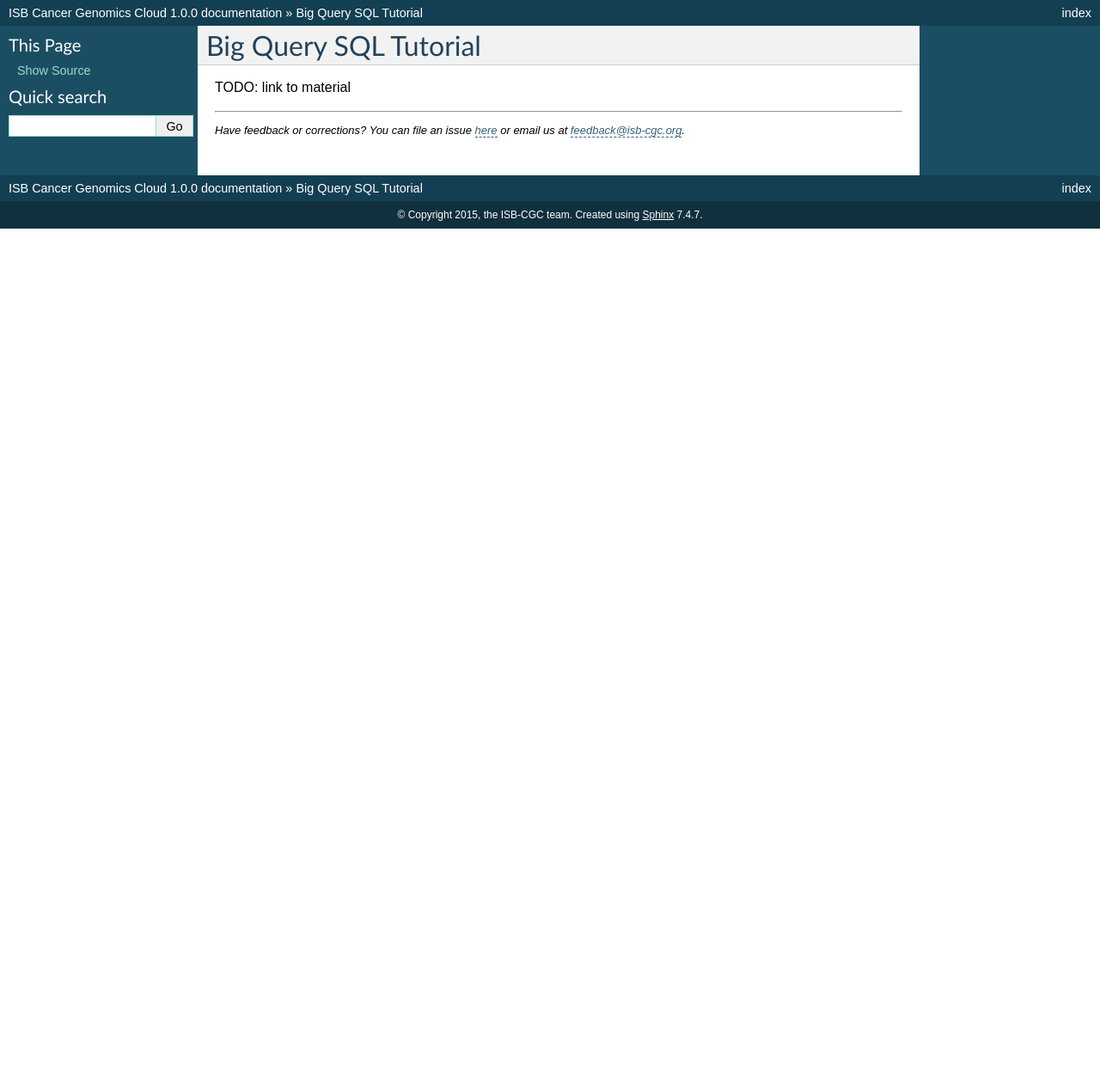
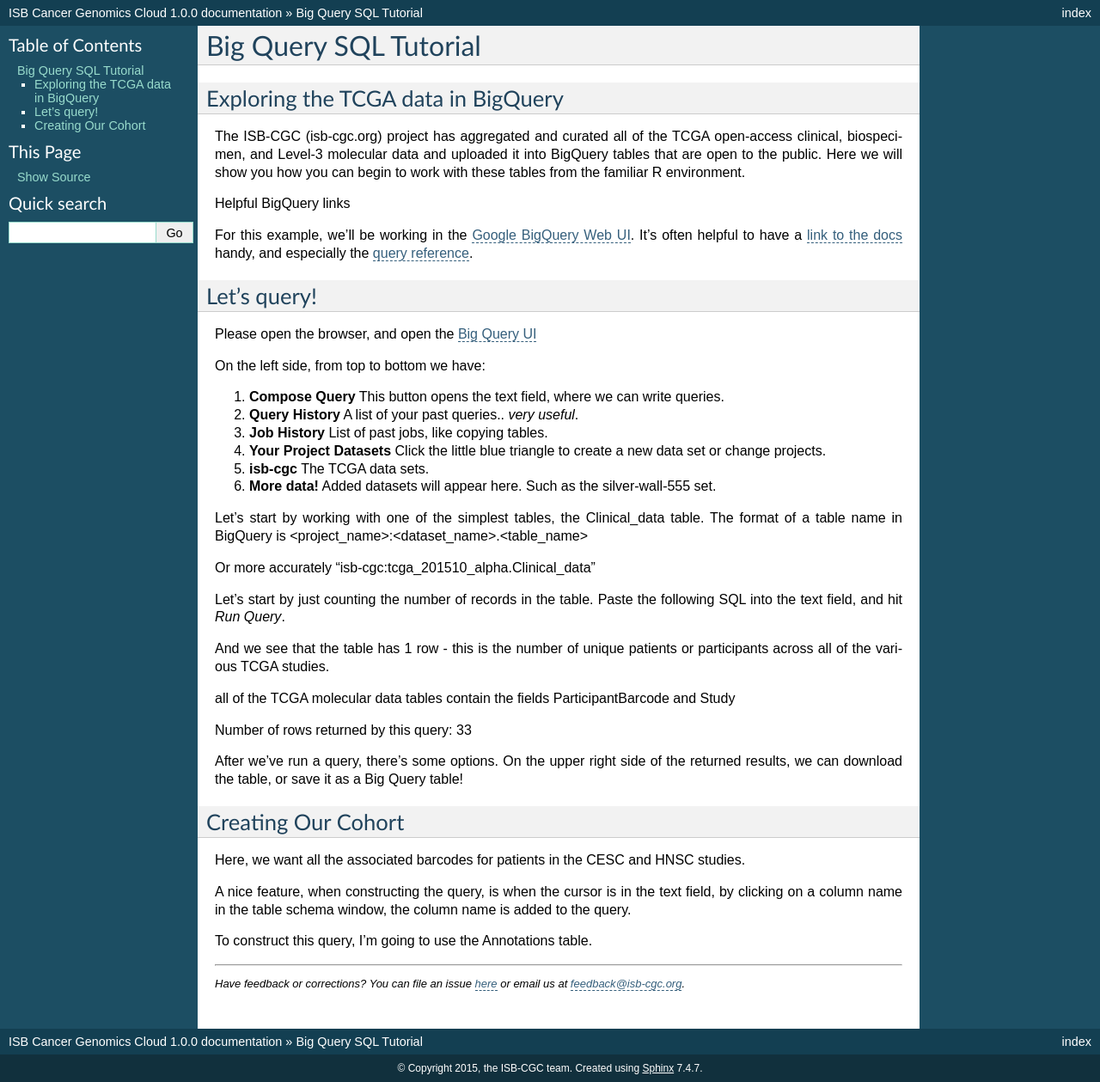
Before and after one commit to isb-cgc/readthedocs, a Sphinx documentation site: the page built from docs/source/sections/workshop/BQ_SQL_tut.rst, in a window 1280 px wide and 1259 px high. Shown: the whole window at 86% size. Built offline with Sphinx 7.4.7, drawn with Linux system fonts in a browser that asks for light colours; pages that are not in the unit, such as notebooks, are missing from menus.

Commit message:
update on BQ_SQL

```diff
--- a/docs/source/sections/workshop/BQ_SQL_tut.rst
+++ b/docs/source/sections/workshop/BQ_SQL_tut.rst
@@ -2,4 +2,106 @@
 Big Query SQL Tutorial
 **********************
 
-TODO: link to material
+Exploring the TCGA data in BigQuery
+-----------------------------------
+
+The ISB-CGC (isb-cgc.org) project has aggregated and curated all of the TCGA
+open-access clinical, biospecimen, and Level-3 molecular data and uploaded it
+into BigQuery tables that are open to the public.  Here we will show you how
+you can begin to work with these tables from the familiar R environment.
+
+Helpful BigQuery links
+
+For this example, we'll be working in the `Google BigQuery Web UI <https://cloud.google.com/bigquery>`_.
+It's often helpful to have a `link to the docs <https://cloud.google.com/bigquery/what-is-bigquery>`_ handy,
+and especially the `query reference <https://cloud.google.com/bigquery/query-reference>`_.
+
+Let's query!
+------------
+
+Please open the browser, and open the `Big Query UI <https://bigquery.cloud.google.com>`_
+
+On the left side, from top to bottom we have:
+
+1.  **Compose Query** This button opens the text field, where we can write queries.
+
+2.  **Query History** A list of your past queries.. *very useful*.
+
+3.  **Job History** List of past jobs, like copying tables.
+
+4.  **Your Project Datasets** Click the little blue triangle to create a new data
+    set or change projects.
+
+5.  **isb-cgc** The TCGA data sets.
+
+6.  **More data!** Added datasets will appear here. Such as the silver-wall-555 set.
+
+Let's start by working with one of the simplest tables, the Clinical_data table.
+The format of a table name in BigQuery is <project_name>:<dataset_name>.<table_name>
+
+Or more accurately "isb-cgc:tcga_201510_alpha.Clinical_data"
+
+
+Let's start by just counting the number of records in the table. Paste the
+following SQL into the text field, and hit *Run Query*.
+
+.. code-block: sql
+
+	SELECT
+		COUNT(1)
+	FROM
+		[isb-cgc:tcga_201510_alpha.Clinical_data]
+
+
+And we see that the table has 1 row - this is the number of unique patients or participants across all of the various TCGA studies.
+
+all of the TCGA molecular data tables contain the fields ParticipantBarcode and Study
+
+.. code-block: sql
+
+	SELECT
+	  Study,
+	  COUNT(*) AS n
+	FROM (
+	  SELECT
+	    ParticipantBarcode,
+	    Study
+	  FROM
+	    [isb-cgc:tcga_201510_alpha.Clinical_data]
+	  GROUP BY
+	    ParticipantBarcode,
+	    Study )
+	GROUP BY
+	  Study
+	ORDER BY
+	  n DESC
+
+
+Number of rows returned by this query:  33
+
+After we've run a query, there's some options. On the upper right side of the
+returned results, we can download the table, or save it as a Big Query table!
+
+Creating Our Cohort
+-------------------
+
+Here, we want all the associated barcodes for patients in the CESC and HNSC
+studies.
+
+A nice feature, when constructing the query, is when the cursor is in the
+text field, by clicking on a column name in the table schema window, the
+column name is added to the query.
+
+To construct this query, I'm going to use the Annotations table.
+
+.. code-block: sql
+
+	SELECT
+	  Study,
+	  ParticipantBarcode,
+	  SampleBarcode,
+	  AliquotBarcode
+	FROM
+	  [isb-cgc:tcga_201510_alpha.Annotations]
+	WHERE
+	  Study IN ('CESC', 'HNSC')
--- a/docs/source/sections/workshop/Workshop_R_tut.rst
+++ b/docs/source/sections/workshop/Workshop_R_tut.rst
@@ -48,7 +48,7 @@
 
 .. code-block:: r
 
-    bigrquery::list_tables(main_cloud_project, tcga_ds)
+    bigrquery::list_tables(main_cloud_project, tcga_data_set)
 
 In this tutorial, we will be investigating two studies using two existing
 Biq Query tables. Additionally, we're going to BYOD "Bring your own data".
```
